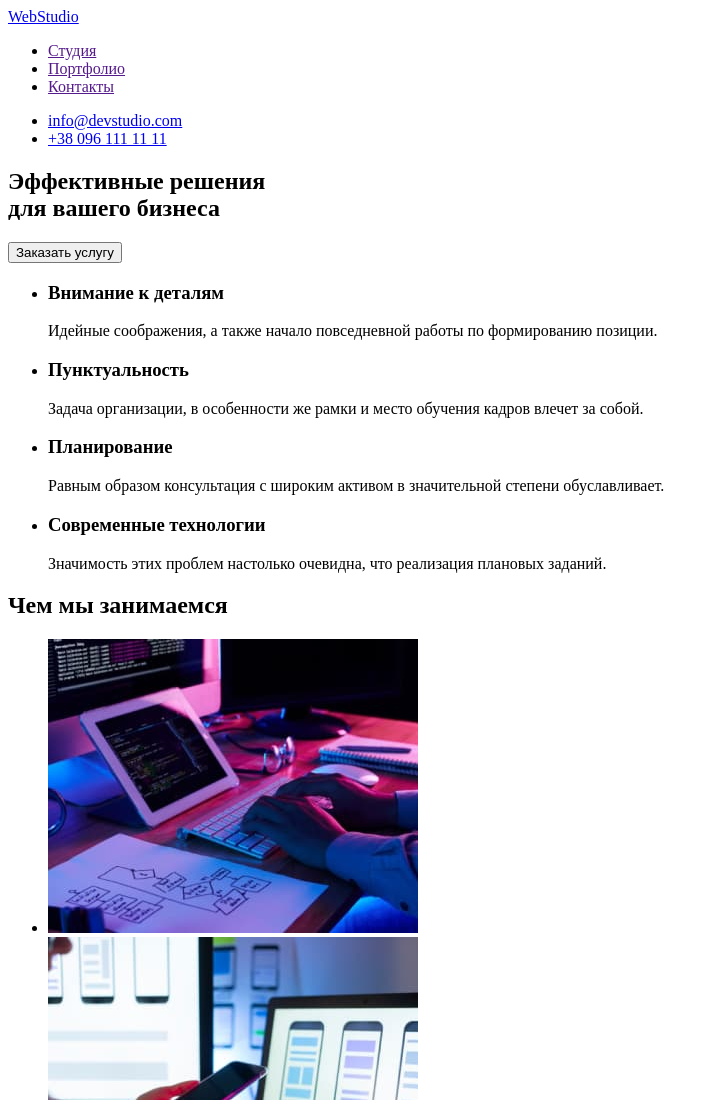
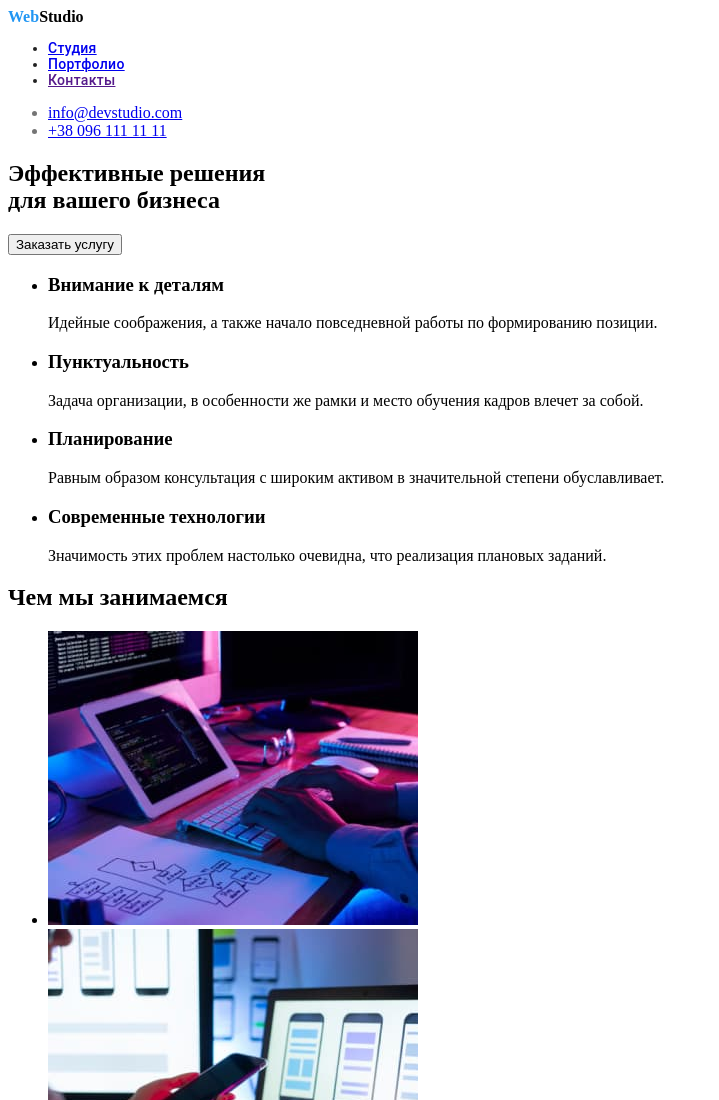
Before and after one commit to Nalfeun/goit-markup-hw-02, a plain HTML site: page index.html in a window 1280 px wide. Shown: the top 1100 px of the page, without its empty margins (0-719 px from the left). Drawn offline with Linux system fonts and the light colour scheme.

Commit message:
start css
начал делать цсс

```diff
--- a/css/styles.css
+++ b/css/styles.css
@@ -0,0 +1,24 @@
+.logo {
+  color: #2196f3;
+}
+.all_logo {
+  color: black;
+  width: 145px;
+  height: 31px;
+  font-family: "Raleway";
+  font-style: normal;
+  font-weight: bold;
+  text-decoration: none;
+}
+.navigation {
+  color: #212121;
+  font-family: "Roboto";
+  font-style: normal;
+  font-weight: 500;
+  font-size: 14px;
+  line-height: 16px;
+  letter-spacing: 0.02em;
+}
+.contacts {
+  color: #757575;
+}
--- a/index.html
+++ b/index.html
@@ -4,20 +4,21 @@
     <meta charset="UTF-8" />
     <meta http-equiv="X-UA-Compatible" content="IE=edge" />
     <meta name="viewport" content="width=device-width, initial-scale=1.0" />
-    <title>Main</title>
+    <title>Studio</title>
+    <link rel="stylesheet" href="./css/styles.css" />
   </head>
 
   <body>
     <header>
       <nav>
-        <a href="/"> WebStudio </a>
-        <ul>
-          <li><a href="">Студия</a></li>
-          <li><a href="">Портфолио</a></li>
+        <a class="all_logo" href="/"> <span class="logo"> Web</span>Studio </a>
+        <ul class="navigation">
+          <li><a href="/">Студия</a></li>
+          <li><a href="./portfolio.html">Портфолио</a></li>
           <li><a href="">Контакты</a></li>
         </ul>
       </nav>
-      <ul>
+      <ul class="contacts">
         <li><a href="mailto:info@devstudio.com">info@devstudio.com</a></li>
         <li><a href="tel:+38-096-111-11-11">+38 096 111 11 11</a></li>
       </ul>
```
Also changed, not shown: portfolio.html (+5 -4 lines).
